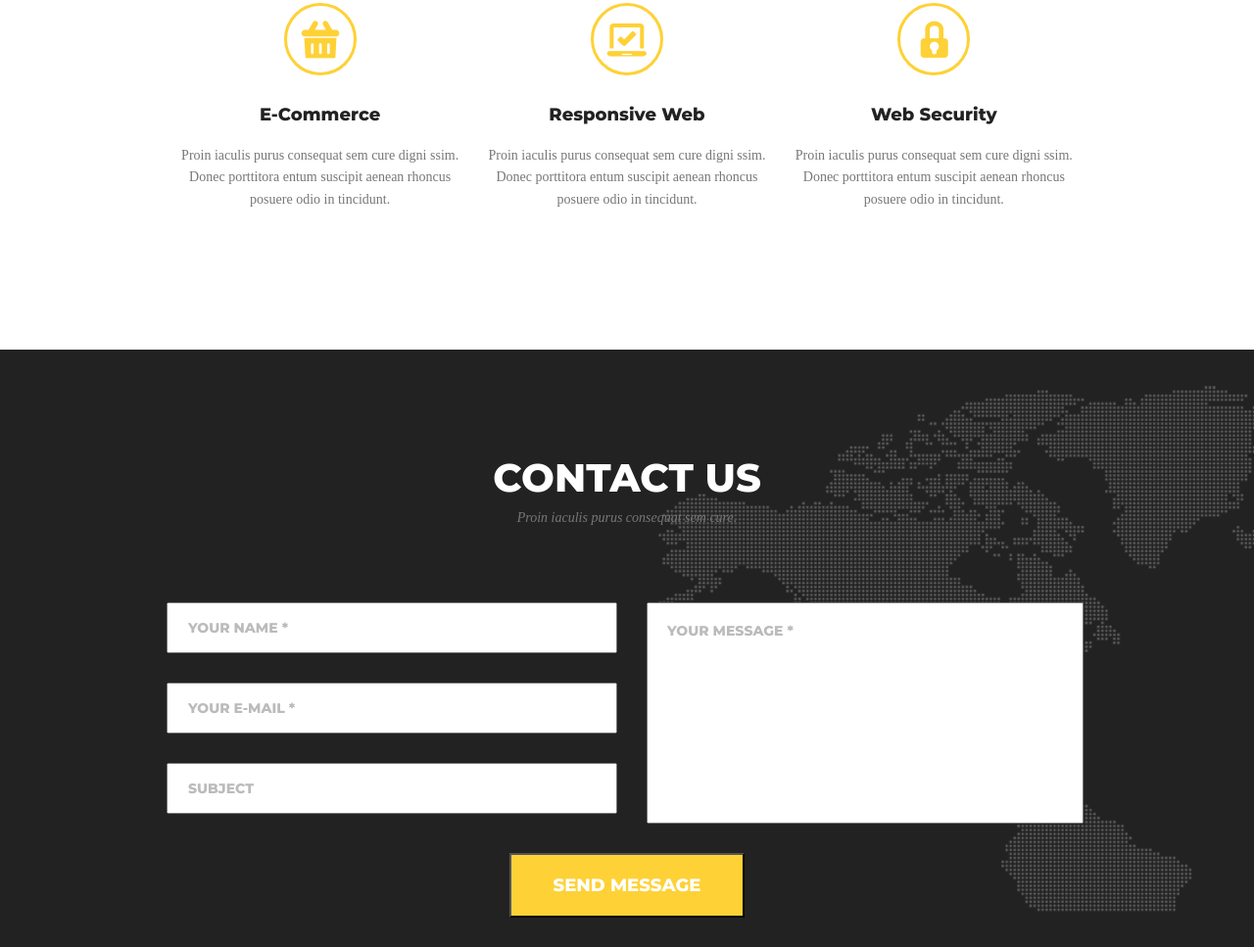
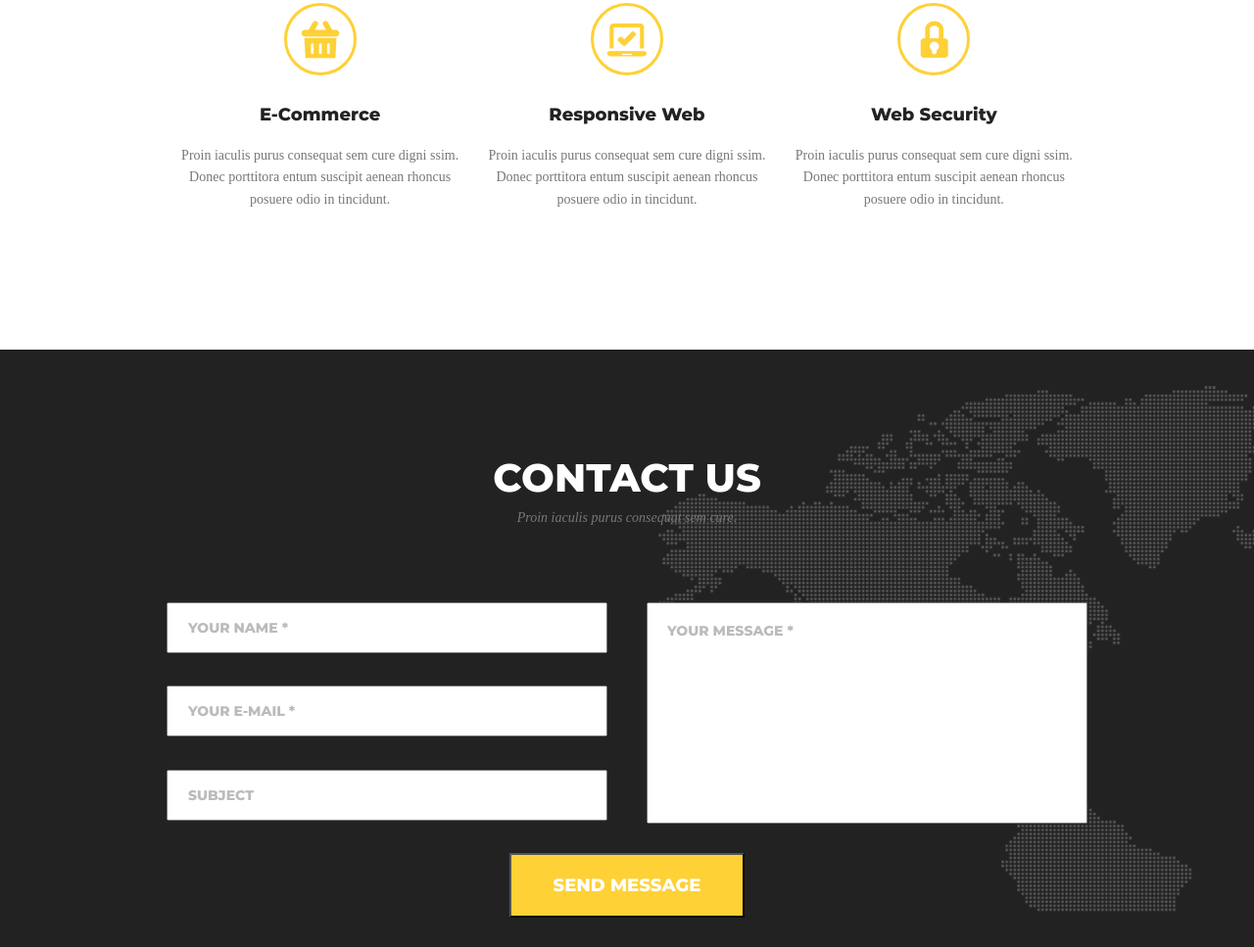
Before and after one commit to MOV22091976/goit--fe-course, a plain HTML site: page моdule-07/index.html in a window 1280 px wide. Shown: the part 375-1342 px from the top of the page at 98% size. Drawn offline with Linux system fonts and the light colour scheme; a web font is replaced by a local one.

Commit message:
module07 end

```diff
--- a/моdule-07/css/style.css
+++ b/моdule-07/css/style.css
@@ -218,13 +218,16 @@ h3 {
 
 .overlay {
   display: flex;
-  flex-direction: column;
-  justify-content: space-between;
-  height: 216px;
-  width: calc(50% - 10px);
+  flex-wrap: wrap;
+  width: calc(50% - 20px);
 }
 
-.singup-form { display: flex; }
+.singup-form {
+  display: flex;
+  flex-wrap: wrap;
+  justify-content: space-between;
+  padding-bottom: 30px;
+ }
 
 .singup-form input {
   width: 100%;
@@ -234,8 +237,7 @@ h3 {
 
 .wrp {
   display: block;
-  margin-left: 30px;
-  width: calc(100% - 494px);
+  width: calc(50% - 20px);
 }
 
 .textarea {
@@ -243,9 +245,11 @@ h3 {
   width: 100%;
   padding: 20px;
   resize: none;
+  margin-bottom: 30px;
 }
 
 .download-button {
+  display: block;
   background-color: rgb(254, 209, 54);
   width: 240px;
   height: 66px;
@@ -255,9 +259,7 @@ h3 {
   font-weight: bold;
   text-transform: uppercase;
   cursor: pointer;
-  margin-left: -140px;
-  margin-top: 30px;
-  margin-bottom: 30px;
+  margin: 0 auto;
 }
 
 input::placeholder,
@@ -269,10 +271,18 @@ input::placeholder,
   text-transform: uppercase;
 }
 
-input:required:focus:valid {
-  border-color: green;
+input:valid {
+  outline-color: green;
+  outline-width: 3px;
+  outline-style: dotted;
 }
 
-input:required:focus:invalid {
-  border-color: red;
+input:invalid {
+  outline-color: red;
+  outline-width: 3px;
+  outline-style: dotted;
 }
+
+input:placeholder-shown {
+  outline-width: 0px;
+}
--- a/моdule-07/index.html
+++ b/моdule-07/index.html
@@ -64,10 +64,13 @@
                             </div>
                             <div class="wrp">
                                 <textarea class="textarea" name="comments" cols="30" rows="10" placeholder="Your message *"></textarea>
-                                <button class="download-button" type="submit">SEND MESSAGE</button>
-                             </div>
-                        </form>
-                </div>
+                            </div>
+                            <button class="download-button" type="submit">SEND MESSAGE</button>
+                            </form>
+
+
+
+                    </div>
         </section>
 
 </body>
```
